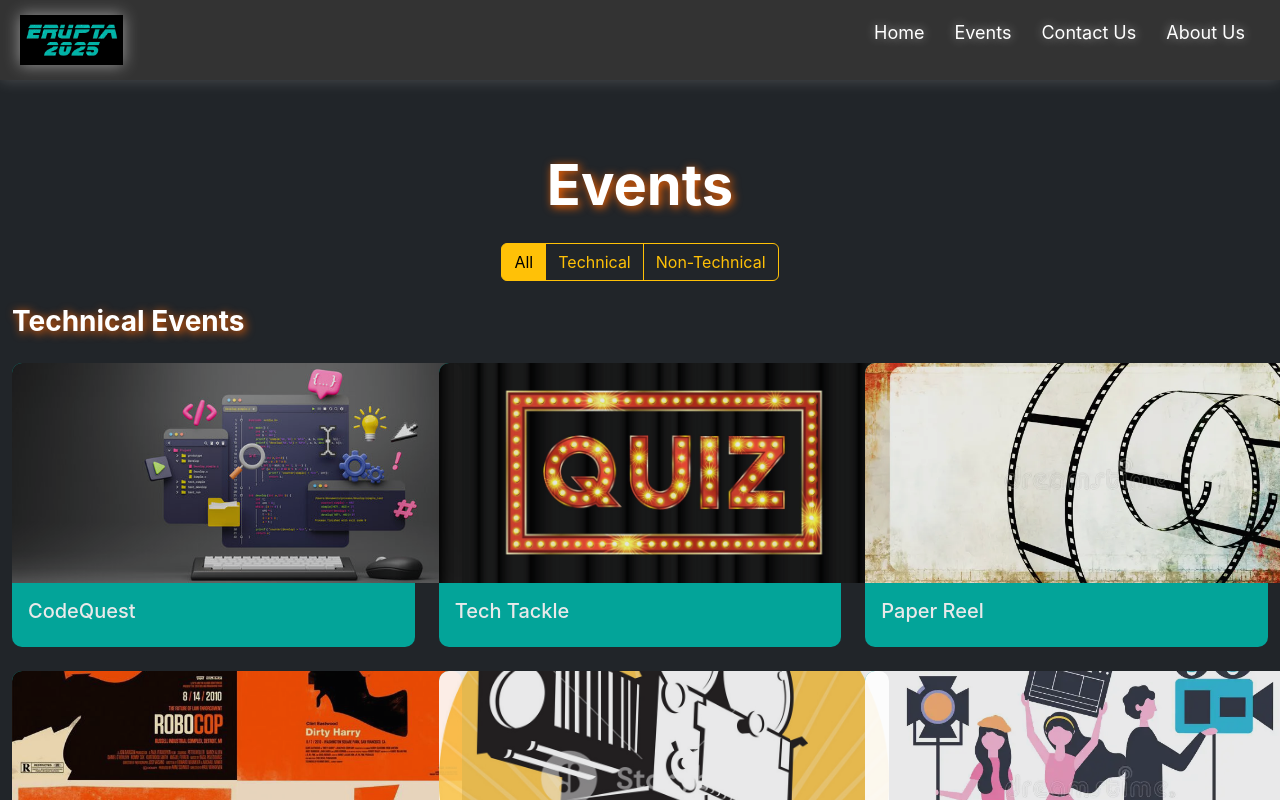
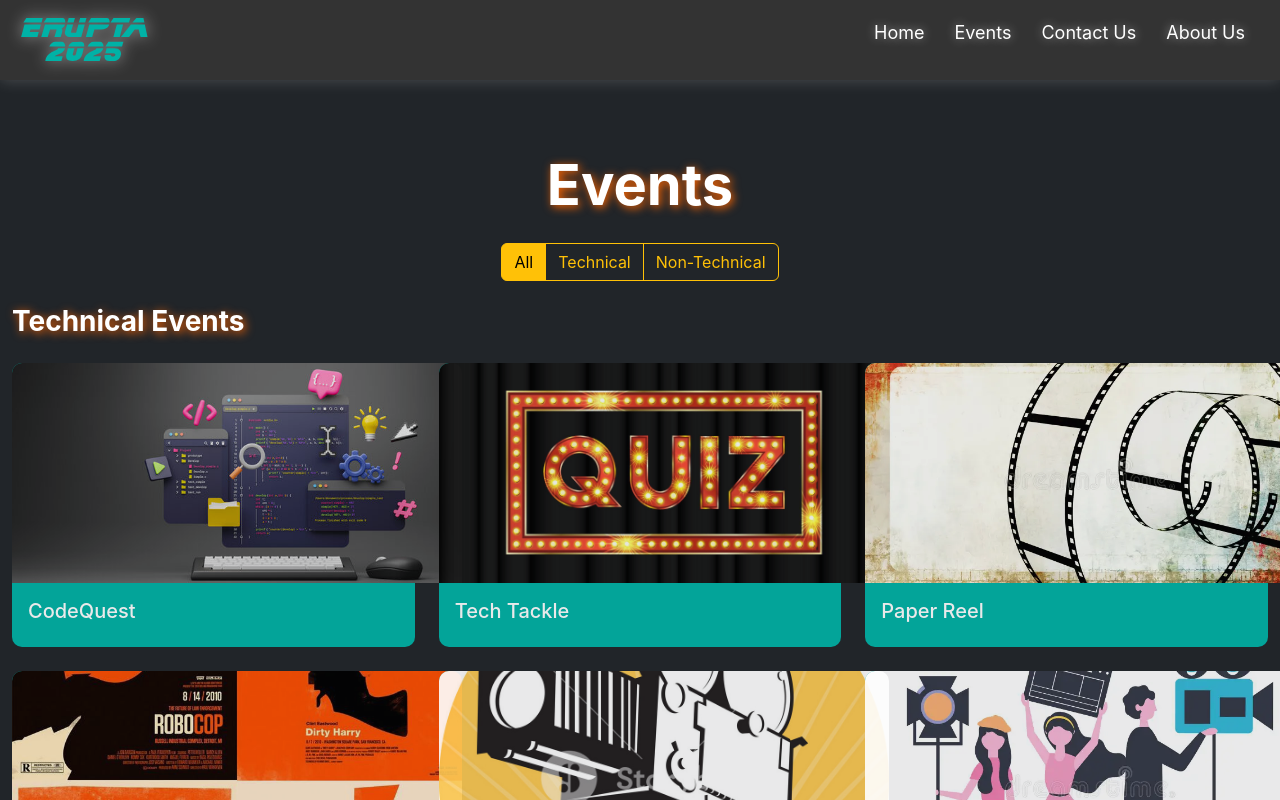
Before and after one commit to sakthi250/sympo2, a React (Vite) app: page /events in a window 1280 px wide. Shown: the top 800 px of the page. Built offline with nearby package versions, Linux system fonts and the light colour scheme.

Commit message:
transperent logo

```diff
--- a/index.html
+++ b/index.html
@@ -2,7 +2,7 @@
 <html lang="en">
   <head>
     <meta charset="UTF-8" />
-    <link rel="icon" href="logo.png" />
+    <link rel="icon" href="/public/logo.svg" />
     <meta name="viewport" content="width=device-width, initial-scale=1.0" />
     <title>Erupta 2025</title>
   </head>
--- a/src/components/Home/Header/index.jsx
+++ b/src/components/Home/Header/index.jsx
@@ -13,7 +13,9 @@ const Header = () => {
   return (
     <nav className="nav-header sticky-top">
       <div className="nav-content">
-        <img className="website-logo" src="fin.png" alt="website logo" onClick={() => navigate("/")} />
+        <img className="website-logo" src="logo.svg" alt="website logo" onClick={() =>{navigate("/")
+         }
+        } />
 
         {/* Hamburger Menu */}
         <div className="menu-toggle me-3" onClick={toggleMenu}>
@@ -22,16 +24,16 @@ const Header = () => {
 
         {/* Navigation Links */}
         <ul className={`nav-menu ${isOpen ? "active" : ""}`}>
-          <li className="nav-link" onClick={() => navigate("/")}>
+          <li className="nav-link" onClick={() =>{ toggleMenu(); navigate("/")}}>
             Home
           </li>
-          <li className="nav-link" onClick={() => navigate("/events")}>
+          <li className="nav-link" onClick={() => { toggleMenu();navigate("/events")}}>
             Events
           </li>
-          <li className="nav-link" onClick={() => navigate("/contact")}>
+          <li className="nav-link" onClick={() => { toggleMenu();navigate("/contact")}}>
             Contact Us
           </li>
-          <li className="nav-link" onClick={() => navigate("/about")}>
+          <li className="nav-link" onClick={() => { toggleMenu();navigate("/about")}}>
             About Us
           </li>
         </ul>
--- a/src/components/Home/index.jsx
+++ b/src/components/Home/index.jsx
@@ -5,7 +5,7 @@ const Home = () => {
       <div className="con">
         <div className="home-con">
           <div className="img">
-            <img src="fin.png" className="img" />
+            <img src="logo.svg" className="img" />
             <p className="glowing-text">Department of Computer Science</p>
           </div>
           <div>
--- a/src/components/new/New.jsx
+++ b/src/components/new/New.jsx
@@ -6,7 +6,7 @@ const New = () => {
     <>
       <div className="new-con">
         <div className="new-home-con text-center ">
-          <img src="fin.png" className="new-img" />
+          <img src="logo-in-svg.svg" className="new-img" />
           <h1 className="neon-text m-2">Department of Computer Science</h1>
           <div>
             <h3 className="new-glowing-text m-2">
--- a/src/components/new/index.css
+++ b/src/components/new/index.css
@@ -3,25 +3,7 @@
     height: auto;
     object-fit: cover;
     border: none; /* No hard edges */
-
-    /* Soft shadow for glowing effect */
-    box-shadow: 0px 0px 40px rgba(255, 165, 0, 0.8);
-
-    /* Blur effect + shadow for blending */
-    filter: blur(2px) drop-shadow(0px 0px 20px rgba(255, 165, 0, 0.7));
-
-    /* Radial gradient mask to blend edges */
-    -webkit-mask-image: radial-gradient(circle, rgba(0, 0, 0, 1) 30%, rgba(0, 0, 0, 0) 100%);
-    mask-image: radial-gradient(circle, rgba(0, 0, 0, 1) 30%, rgba(0, 0, 0, 0) 100%);
-
-    /* Smooth transition for hover effects */
-    transition: filter 0.3s ease-in-out, transform 0.3s ease-in-out;
 }
-
-.new-img:hover {
-    filter: blur(1px) drop-shadow(0px 0px 30px rgba(255, 165, 0, 1));
-}
-
 .new-con{
     background-image: url("https://www.transparenttextures.com/patterns/dark-geometric.png");
     background-blend-mode: overlay;
@@ -34,7 +16,6 @@
     align-items: center;
     overflow-x: hidden;
 }
-
 
 .new-glowing-text {
     font-size: 2rem;
@@ -59,7 +40,7 @@
 
 .new-home-con{
 
-    background: linear-gradient(135deg, #0d0d0d 20%, #1a1a1a 50%, #00332a 80%);
+    background: linear-gradient(135deg, #c57a03 20%, #1a1a1a 50%, #00b2a6 80%);
     background-attachment: fixed;
     color: #ffffff;
     display: flex;
```
Also changed, not shown: public/logo.svg (added).
